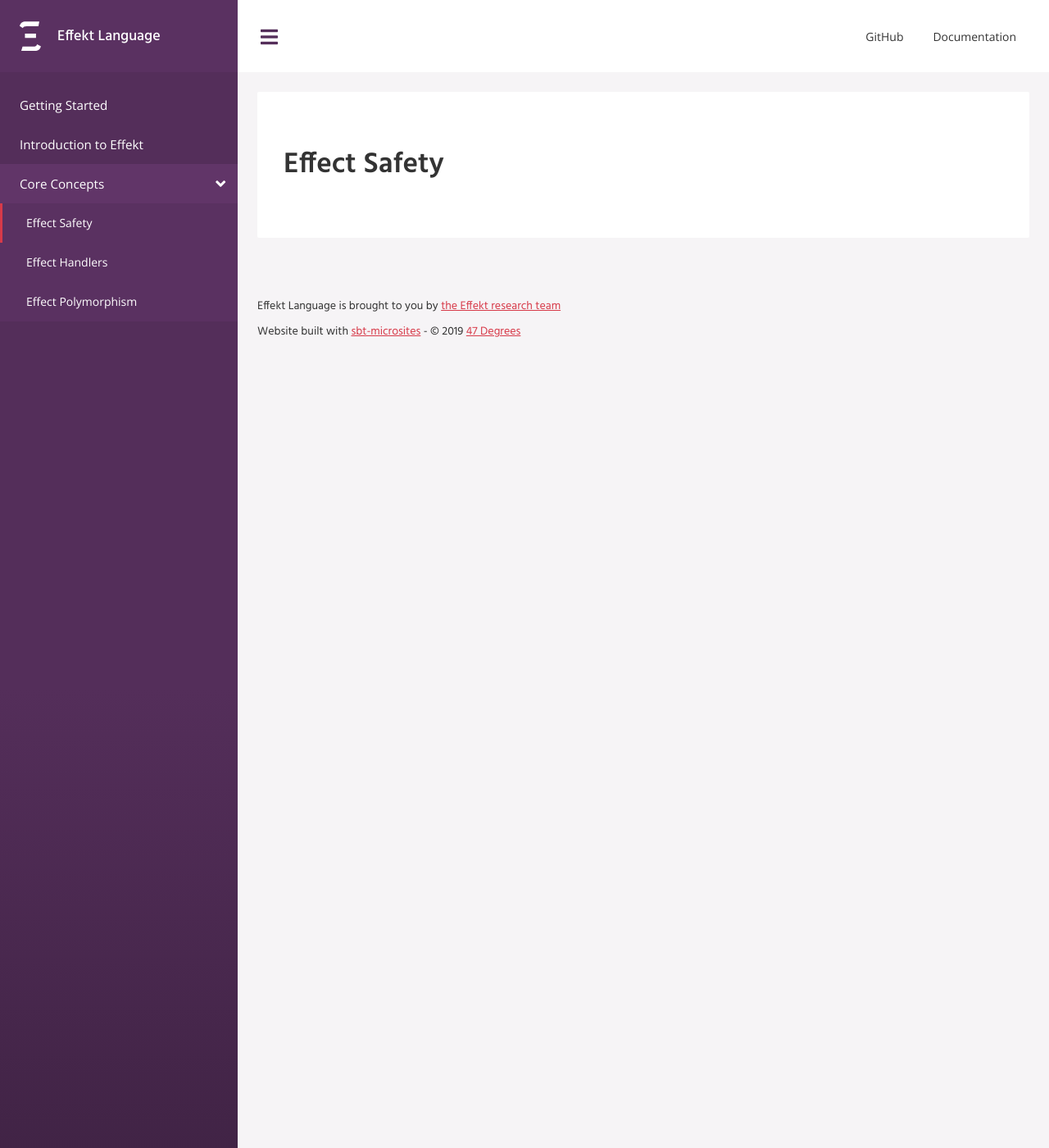
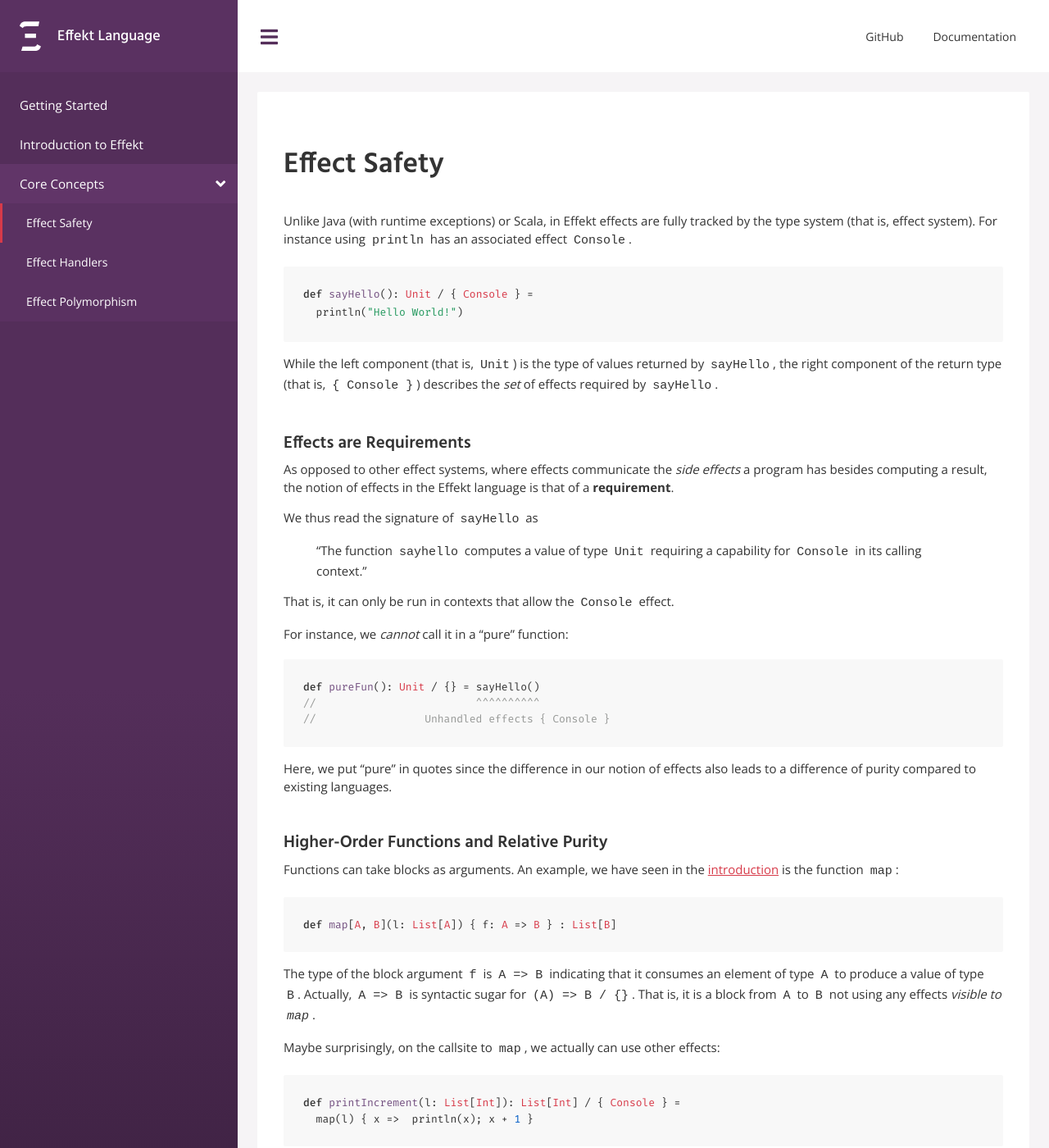
Before and after one commit to effekt-lang/effekt-website, a Jekyll site: the page built from docs/concepts/effect-safety.md, in a window 1280 px wide and 1400 px high. Shown: the whole window at 82% size. Built offline with Jekyll 4.4.1, drawn with Linux system fonts in a browser that asks for light colours; some of the changed text lies outside the part shown.

Commit message:
Say something about effect safety

````diff
--- a/_sass/light-style/_base.scss
+++ b/_sass/light-style/_base.scss
@@ -39,14 +39,20 @@ h1 {
 
 h2 {
   font-size: 2rem;
+  margin-block-start: 2em;
+  margin-block-end: 0em;
 }
 
 h3 {
   font-size: 1.6rem;
+  margin-block-start: 2em;
+  margin-block-end: 0em;
 }
 
 h4 {
   font-size: 1.3rem;
+  margin-block-start: 2em;
+  margin-block-end: -0.5em;
 }
 
 h5 {
--- a/docs/concepts/effect-safety.md
+++ b/docs/concepts/effect-safety.md
@@ -5,3 +5,67 @@ permalink: docs/concepts/effect-safety
 ---
 
 # Effect Safety
+Unlike Java (with runtime exceptions) or Scala, in Effekt effects are fully
+tracked by the type system (that is, effect system). For instance using
+`println` has an associated effect `Console`.
+
+```effekt
+def sayHello(): Unit / { Console } =
+  println("Hello World!")
+```
+While the left component (that is, `Unit`) is the type of values returned by
+`sayHello`, the right component of the return type (that is, `{ Console }`)
+describes the _set_ of effects required by `sayHello`.
+
+#### Effects are Requirements
+As opposed to other effect systems, where effects communicate the _side effects_
+a program has besides computing a result, the notion of effects in the Effekt
+language is that of a **requirement**.
+
+We thus read the signature of `sayHello` as
+
+> "The function `sayhello` computes a value of type `Unit` requiring a
+> capability for `Console` in its calling context."
+
+That is, it can only be run in contexts that allow the `Console` effect.
+
+For instance, we _cannot_ call it in a "pure" function:
+```effekt
+def pureFun(): Unit / {} = sayHello()
+//                         ^^^^^^^^^^
+//                 Unhandled effects { Console }
+```
+Here, we put "pure" in quotes since the difference in our notion of effects also
+leads to a difference of purity compared to existing languages.
+
+#### Higher-Order Functions and Relative Purity
+Functions can take blocks as arguments. An example, we have seen in the
+[introduction](../) is the function `map`:
+
+```
+def map[A, B](l: List[A]) { f: A => B } : List[B]
+```
+The type of the block argument `f` is `A => B` indicating that it consumes an
+element of type `A` to produce a value of type `B`. Actually, `A => B` is
+syntactic sugar for `(A) => B / {}`. That is, it is a block from `A` to `B`
+not using any effects _visible to `map`_.
+
+Maybe surprisingly, on the callsite to `map`, we actually can use other effects:
+```
+def printIncrement(l: List[Int]): List[Int] / { Console } =
+  map(l) { x =>  println(x); x + 1 }
+```
+Here, the block passed to `map` _does_ use another effect, namely the `Console`
+effect.
+That is, only from the point of view of `map`, the block `f` is _pure_.
+
+This shift in perspective, provides guarantees for the caller of `map`: the
+implementation cannot observe (besides global side channeling) any effects
+used by `f`.
+
+This comes at the cost of some guarantees for the implementor of `map`:
+Calling `f` can have side-effects observable to the user, losing referential
+transparency to some extent. We cannot simply replace a call to `f` by its
+results. Also, calling it twice is different from calling it once.
+
+We will see this in detail when talking about [effect polymorphism](effect-polymorphism).
````
Also changed, not shown: docs/getting-started.md (+23 -0 lines), docs/syntax.md (deleted, +0 -7 lines).
